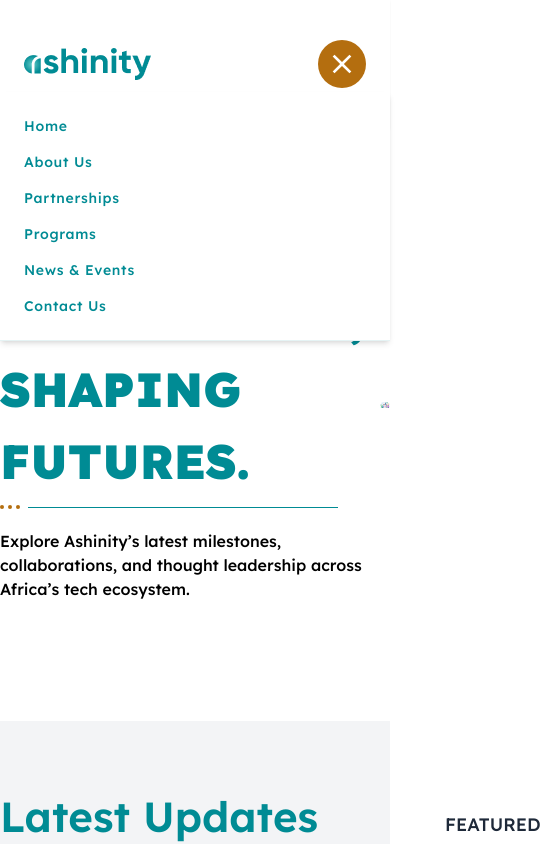
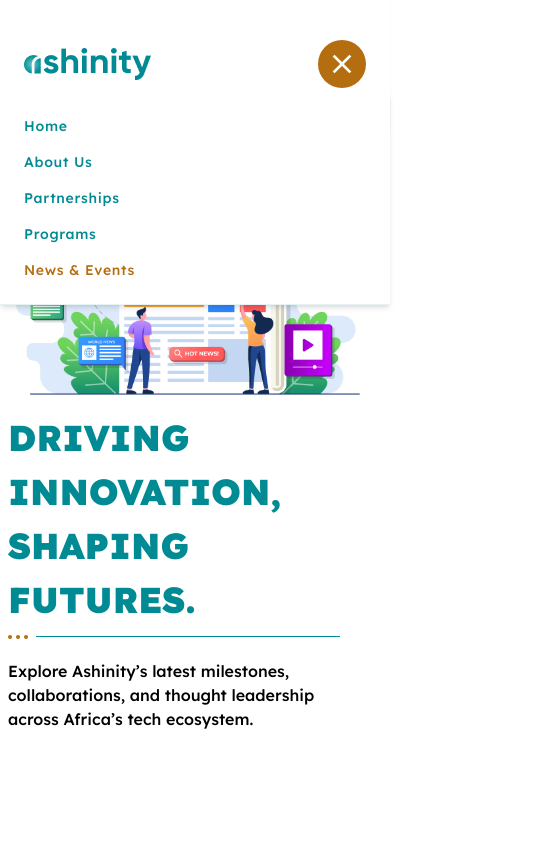
Before and after one commit to ashinitysynergytech/web, a Next.js app: page /news-and-events in a window 390 px wide. Both pictures are taken after a click on the button "Toggle menu". Shown: the top 844 px of the page, 541 px wide, since content can reach past the window. Built offline with nearby package versions, Linux system fonts and the light colour scheme; a web font is replaced by a local one.

Commit message:
feat: mobile responsiveness complete

```diff
--- a/Components/Carousel/styles.css
+++ b/Components/Carousel/styles.css
@@ -6,7 +6,7 @@
   --slide-size: 65%;
 
   @media (max-width: 480px) {
-    max-width: 35%;
+    max-width: 100%;
     --slide-height: 19rem;
     --slide-size: 115%;
   }
--- a/Components/ContactUs.tsx
+++ b/Components/ContactUs.tsx
@@ -11,7 +11,7 @@
 function ContactUs() {
   return (
     <section className="py-24">
-      <div className="max-w-7xl mx-auto px-6 sm:px-8 md:px-10 lg:px-12 xl:px-0">
+      <div className="max-w-7xl mx-auto px-4 md:px-10 lg:px-12 xl:px-0">
         <div className="relative bg-[var(--color-secondary)] flex p-8">
           <div className="hidden lg:block absolute top-1/2 transform -translate-y-1/2">
             <Image
--- a/Components/Header.tsx
+++ b/Components/Header.tsx
@@ -5,6 +5,8 @@
 import { MdMenu, MdClose } from "react-icons/md";
 import Image from "next/image";
 import logo from "@/public/assets/Ashinity.png";
+import { usePathname } from "next/navigation";
+import { cn } from "@/lib/utils";
 
 const navdata = [
   {
@@ -27,17 +29,22 @@
     name: "News & Events",
     href: "/news-and-events",
   },
-  {
-    name: "Contact Us",
-    href: "#",
-  },
+  // {
+  //   name: "Contact Us",
+  //   href: "#",
+  // },
 ];
 
 function Header() {
+  const pathname = usePathname();
   const [mobileMenuOpen, setMobileMenuOpen] = useState(false);
 
   const toggleMobileMenu = () => {
     setMobileMenuOpen(!mobileMenuOpen);
+  };
+
+  const isActive = (path: string) => {
+    return pathname === path;
   };
 
   return (
@@ -55,7 +62,10 @@
                   <Link
                     key={index + 1}
                     href={item.href}
-                    className="px-3 text-[var(--color-primary)] text-sm font-medium tracking-wider"
+                    className={cn(
+                      "px-3 text-[var(--color-primary)] text-sm font-medium tracking-wider",
+                      isActive(item.href) && "text-[#B46E0F]"
+                    )}
                   >
                     {item.name}
                   </Link>
@@ -89,7 +99,10 @@
               <li key={index} className="py-2">
                 <Link
                   href={item.href}
-                  className="text-[var(--color-primary)] text-sm font-medium tracking-wider block"
+                  className={cn(
+                    "text-[var(--color-primary)] text-sm font-medium tracking-wider block",
+                    isActive(item.href) && "text-[#B46E0F]"
+                  )}
                   onClick={() => setMobileMenuOpen(false)}
                 >
                   {item.name}
--- a/Components/LatestNews.tsx
+++ b/Components/LatestNews.tsx
@@ -28,8 +28,8 @@
 function LatestNews() {
   return (
     // <div className="flex bg-gray-100 py-12">
-      <div className="max-w-7xl mx-auto flex flex-col space-y-4 items-start justify-center">
-        <div className="flex flex-row justify-between items-center w-full">
+      <div className="max-w-7xl mx-auto flex flex-col space-y-4 items-start justify-center px-4 md:px-0">
+        <div className="flex flex-col md:flex-row justify-between items-start md:items-center w-full">
           <div className="flex flex-col space-y-3">
             <h3 className="text-[42px] font-semibold text-[var(--color-primary)]">
               Latest Updates
--- a/Components/NewsEventsHeader.tsx
+++ b/Components/NewsEventsHeader.tsx
@@ -5,9 +5,9 @@
 
 function NewsEventsHeader() {
   return (
-    <div className="max-w-7xl mx-auto flex flex-row space-x-4 items-center justify-between py-20">
-      <div className="w-full lg:w-1/2">
-        <h2 className="text-5xl lg:text-[56px] text-primary font-black uppercase leading-normal">
+    <div className="max-w-7xl mx-auto flex flex-col-reverse md:flex-row space-x-4 items-center justify-between py-20 px-4 md:px-0">
+      <div className="w-full md:w-1/2">
+        <h2 className="text-4xl md:text-5xl lg:text-[56px] text-primary font-black uppercase leading-normal">
           Driving Innovation, Shaping Futures.
         </h2>
         <CustomUnderline className="w-[85%]" />
@@ -16,7 +16,7 @@
           leadership across Africa’s tech ecosystem.
         </p>
       </div>
-      <div className="w-full flex items-center justify-center lg:w-1/2">
+      <div className="w-full flex items-center justify-center md:w-1/2 mb-4 md:mb-0">
         <Image
           src={NewsEventsImg}
           alt="News and Events"
--- a/Components/PartnershipsHeader.tsx
+++ b/Components/PartnershipsHeader.tsx
@@ -5,9 +5,9 @@
 
 function PartnershipsHeader() {
   return (
-    <div className="max-w-7xl mx-auto flex flex-col-reverse md:flex-row space-x-4 items-center justify-between py-10 md:py-20 px-4 md:px-0">
+    <div className="max-w-7xl mx-auto flex flex-col-reverse md:flex-row space-x-4 items-center justify-between py-10 md:py-20 px-8 md:px-0">
       <div className="w-full md:w-1/2 space-y-4">
-        <h2 className="text-5xl lg:text-[50px] text-primary font-black uppercase leading-normal">
+        <h2 className="text-4xl md:text-5xl lg:text-[50px] text-primary font-black uppercase leading-normal">
           Innovate Together. Transform Africa.
         </h2>
         <CustomUnderline className="w-[85%]" />
--- a/Components/PartnershipsIntro.tsx
+++ b/Components/PartnershipsIntro.tsx
@@ -3,7 +3,7 @@
 
 const PartnershipsIntro: React.FC = () => {
   return (
-    <section className="max-w-2xl px-4 py-16 sm:px-6 lg:px-8">
+    <section className="max-w-2xl px-4 py-6 md:py-16 sm:px-6 lg:px-8">
       <div className="flex flex-col space-y-5">
         {/* Badge */}
         <div className="w-fit bg-[#008B94] text-white px-3 py-2 font-medium self-start">
--- a/Components/ProgramsHeader.tsx
+++ b/Components/ProgramsHeader.tsx
@@ -9,7 +9,7 @@
     <div className="max-w-7xl mx-auto flex flex-col-reverse md:flex-row space-x-4 items-center justify-between space-y-6 md:space-y-0 py-10 md:py-20 px-8 md:px-0">
       <div className="w-full lg:w-1/2 space-y-4">
         <Image src={NexusLogo} alt="Nexus Logo" width={150} height={100} />
-        <h2 className="text-5xl lg:text-[50px] text-primary font-black uppercase leading-normal">
+        <h2 className="text-4xl md:text-5xl lg:text-[50px] text-primary font-black uppercase leading-normal">
           Join The Future of Tech Conversations.
         </h2>
         <CustomUnderline className="w-[85%]" />
--- a/Components/ProgramsSlides.tsx
+++ b/Components/ProgramsSlides.tsx
@@ -39,11 +39,12 @@
 
 function ProgramsSlides() {
   return (
-    <div className="max-w-7xl mx-auto space-y-4 items-start justify-between md:px-0 px-8">
+    <div className="max-w-7xl mx-auto space-y-4 items-start justify-between md:px-0 px-4 w-[25rem] md:w-full">
       <h3 className="text-[35px] font-bold text-[var(--color-primary)]">
         Fueling Innovation, <br /> One Week at a Time
       </h3>
       <CustomUnderline className="max-w-[417px]" />
+
       <CustomCarousel options={OPTIONS}>
         {slideData.map((item) => (
           <ProgramSlide
--- a/Components/RecentEvents.tsx
+++ b/Components/RecentEvents.tsx
@@ -62,7 +62,7 @@
 
 function RecentEvents() {
   return (
-    <div className="max-w-7xl mx-auto flex flex-col space-y-4 items-start justify-center">
+    <div className="max-w-7xl mx-auto flex flex-col space-y-4 items-start justify-center px-4 md:px-0">
       <h3 className="text-[42px] font-semibold text-[var(--color-primary)]">
         Recent Events
       </h3>
--- a/Components/VisionImpactSlides.tsx
+++ b/Components/VisionImpactSlides.tsx
@@ -43,7 +43,7 @@
 
 function VisionImpactSlides() {
   return (
-    <div className="max-w-7xl mx-auto space-y-4 items-start justify-between px-4 md:px-0">
+    <div className="max-w-7xl mx-auto space-y-4 items-start justify-between px-4 md:px-0 w-[25rem] md:w-full">
       <h3 className="text-[35px] font-bold text-[var(--color-primary)]">
         From Vision To Impact
       </h3>
```
